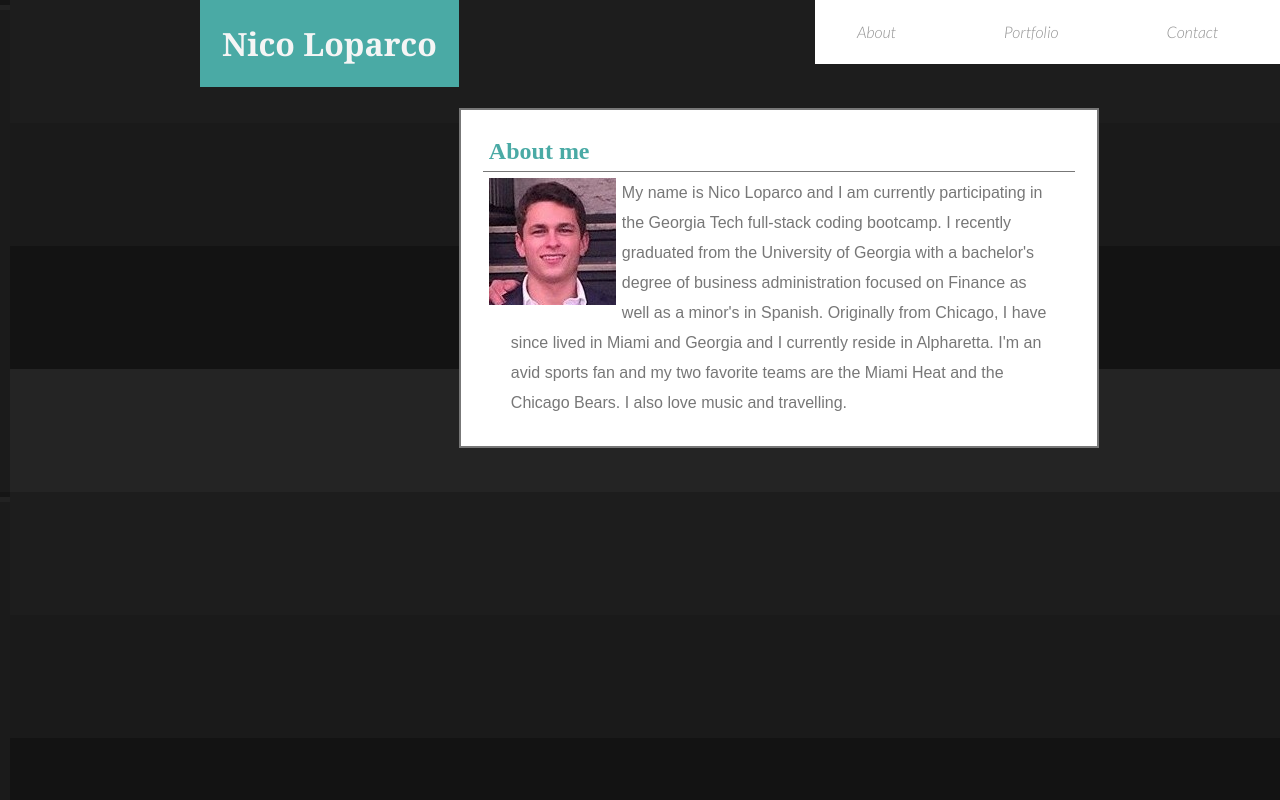
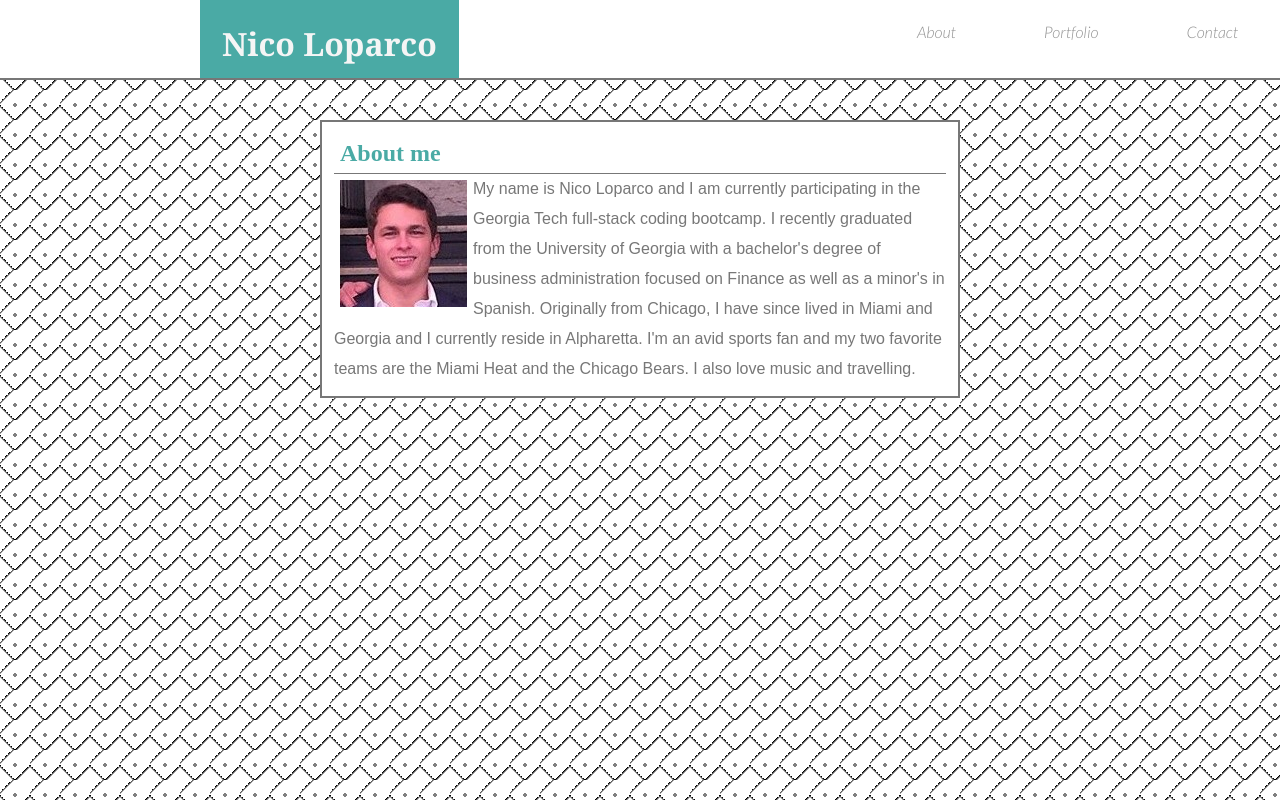
Before and after one commit to nicoloparco/Basic-Portfolio, a plain HTML site: page index.html in a window 1280 px wide. Drawn offline with Linux system fonts and the light colour scheme.

Commit message:
finished index.html

```diff
--- a/assets/css/style.css
+++ b/assets/css/style.css
@@ -18,6 +18,8 @@ nav {
     font-family: Georgia, 'Times New Roman', Times, serif;
     padding: 22px;
     margin-left: 200px;
+    border-bottom: solid 2px #777777;
+    height: 80px;
 }
 
 .links a {
@@ -31,7 +33,7 @@ nav {
     list-style: none;
     display: inline-block;
     margin: 22px 42px;
-    padding-right: 20px;
+
     text-align: center;
 }
 
@@ -41,20 +43,17 @@ nav {
 }
 
 #main-info {
-    display: inline-block;
-    margin-left: 100px;
     width: 50%;
-    padding: 22px;
-    margin: 44px 40px 44px 0px;
     background-color: white;
     border: solid 2px #777777;
+    padding: 12px;
+    margin-left: 25%;
+    margin-top: 40px;
 
 }
 
 #main-info p {
     color: #777777;
-    margin: 0px 22px 0px 22px;
-    padding: 6px;
     font-family: Arial, Helvetica, sans-serif;
     line-height: 30px;
 }
@@ -70,13 +69,15 @@ h2 {
 }
 
 body {
-    background:
-    linear-gradient(27deg, #151515 5px, transparent 5px) 0 5px,
-    linear-gradient(207deg, #151515 5px, transparent 5px) 10px 0px,
-    linear-gradient(27deg, #222 5px, transparent 5px) 0px 10px,
-    linear-gradient(207deg, #222 5px, transparent 5px) 10px 5px,
-    linear-gradient(90deg, #1b1b1b 10px, transparent 10px),
-    linear-gradient(#1d1d1d 25%, #1a1a1a 25%, #1a1a1a 50%, transparent 50%, transparent 75%, #242424 75%, #242424);
-    background-color: #131313;
-      }
+    background-image: linear-gradient(45deg, transparent 20%, black 25%, transparent 25%),
+                      linear-gradient(-45deg, transparent 20%, black 25%, transparent 25%),
+                      linear-gradient(-45deg, transparent 75%, black 80%, transparent 0),
+                      radial-gradient(gray 2px, transparent 0);
+    background-size: 30px 30px, 30px 30px;
 }
+
+header {
+    background-color: white;
+    height: 80px;
+    border-bottom: solid 2px #777777;
+}
```
Also changed, not shown: index.html (+1 -1 lines).
